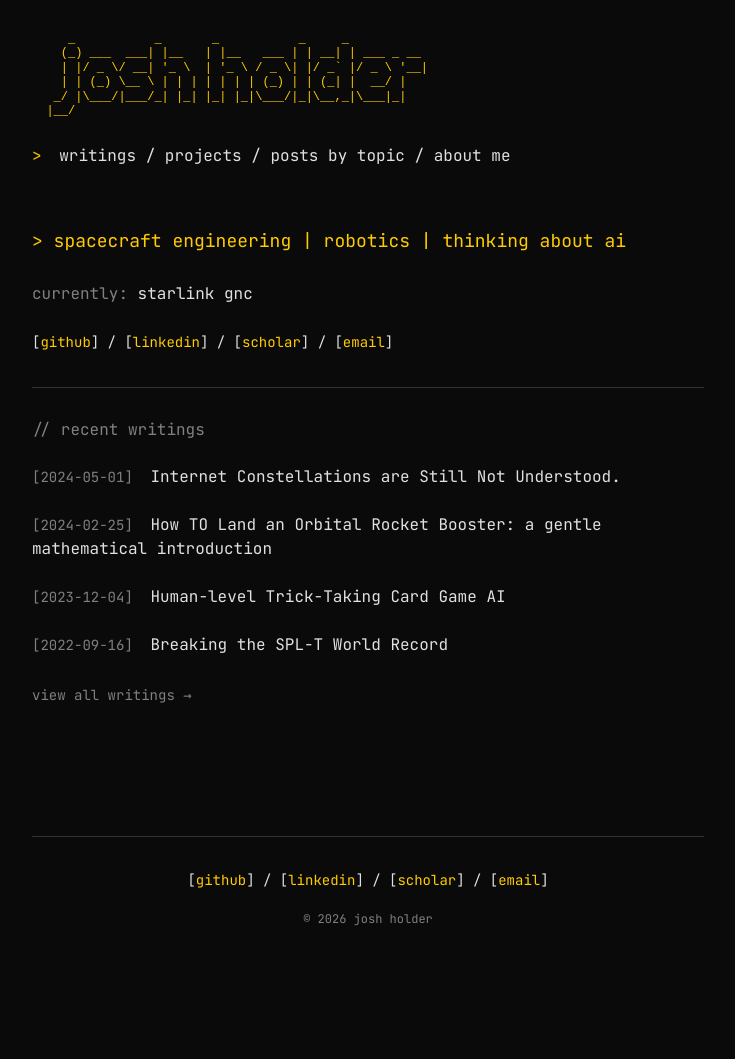
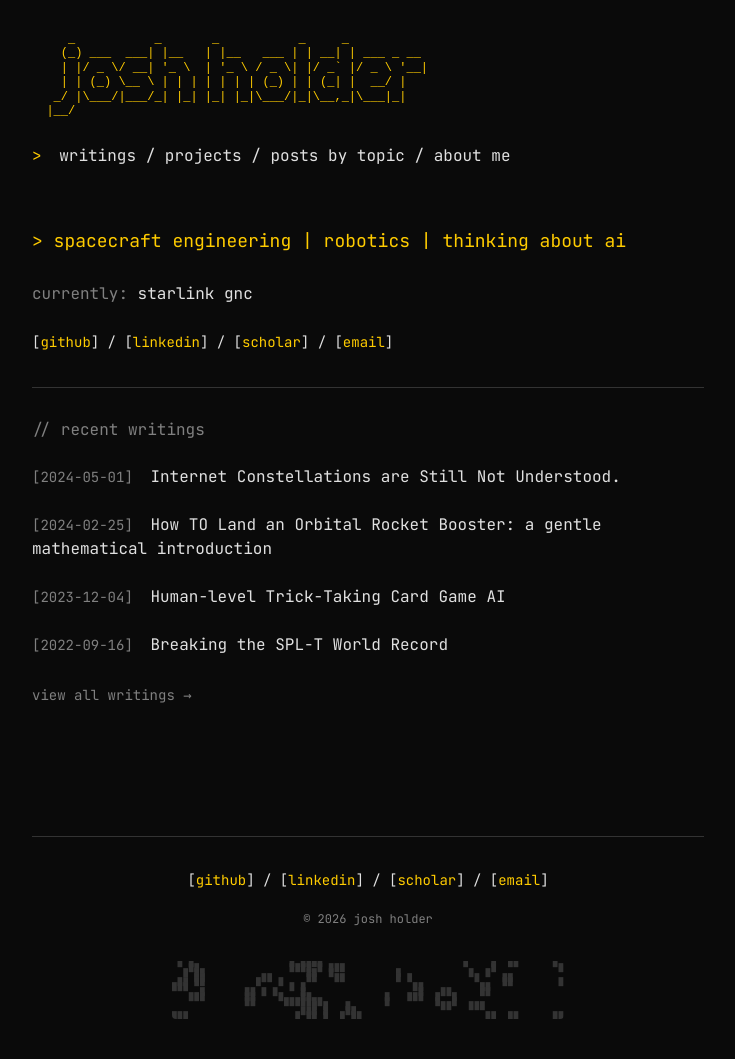
Before and after one commit to josh-holder/josh-holder.github.io, a Jekyll site: the page built from index.html, in a window 1280 px wide. Shown: the whole page, without its empty margins (272-1007 px from the left). Built offline with Jekyll 4.4.1, drawn with Linux system fonts in a browser that asks for light colours; before the commit the page ends 985 px from its top, so only the background shows below that; part of the change alters nothing that is shown.

Commit message:
add Conway's Game of Life animation to footer
ASCII-style cellular automaton running continuously at bottom of pages:
- 70x12 grid updating every 180ms
- Subtle gray color to not distract from content
- Toroidal wrapping at edges
- Click to reset, auto-resets if population dies
- Pauses when tab not visible to save CPU

Co-Authored-By: Claude Opus 4.5 <noreply@anthropic.com>

```diff
--- a/_includes/footer.html
+++ b/_includes/footer.html
@@ -9,4 +9,10 @@
     </p>
     <p class="copyright">&copy; {{ site.time | date: '%Y' }} {{ site.author.name }}</p>
   </div>
+
+  <div class="life-container">
+    <pre id="life-canvas" title="click to reset"></pre>
+  </div>
 </footer>
+
+<script src="{{ '/assets/js/life.js' | relative_url }}"></script>
--- a/_sass/_layout.scss
+++ b/_sass/_layout.scss
@@ -72,6 +72,31 @@
 .copyright {
   color: $muted-color;
   font-size: $font-size-smaller;
+}
+
+// Game of Life
+.life-container {
+  margin-top: $spacing-lg;
+  text-align: center;
+  overflow: hidden;
+
+  #life-canvas {
+    display: inline-block;
+    margin: 0;
+    padding: 0;
+    background: none;
+    border: none;
+    font-size: 0.5rem;
+    line-height: 0.6;
+    color: $border-color;
+    cursor: pointer;
+    user-select: none;
+    letter-spacing: 0.1em;
+
+    @media (max-width: $breakpoint-sm) {
+      font-size: 0.35rem;
+    }
+  }
 }
 
 // Home page
--- /dev/null
+++ b/assets/js/life.js
@@ -0,0 +1,118 @@
+// Conway's Game of Life - ASCII style
+(function() {
+  const CELL_ALIVE = '█';
+  const CELL_DEAD = ' ';
+  const COLS = 70;
+  const ROWS = 12;
+  const INTERVAL = 180; // ms between generations
+
+  let grid = [];
+  let container = null;
+  let running = false;
+
+  // Initialize with random state
+  function init() {
+    grid = [];
+    for (let y = 0; y < ROWS; y++) {
+      grid[y] = [];
+      for (let x = 0; x < COLS; x++) {
+        grid[y][x] = Math.random() < 0.3 ? 1 : 0;
+      }
+    }
+  }
+
+  // Count live neighbors (toroidal wrapping)
+  function countNeighbors(x, y) {
+    let count = 0;
+    for (let dy = -1; dy <= 1; dy++) {
+      for (let dx = -1; dx <= 1; dx++) {
+        if (dx === 0 && dy === 0) continue;
+        const nx = (x + dx + COLS) % COLS;
+        const ny = (y + dy + ROWS) % ROWS;
+        count += grid[ny][nx];
+      }
+    }
+    return count;
+  }
+
+  // Compute next generation
+  function step() {
+    const newGrid = [];
+    for (let y = 0; y < ROWS; y++) {
+      newGrid[y] = [];
+      for (let x = 0; x < COLS; x++) {
+        const neighbors = countNeighbors(x, y);
+        const alive = grid[y][x];
+        // Rules: alive with 2-3 neighbors survives, dead with 3 neighbors born
+        newGrid[y][x] = alive ? (neighbors === 2 || neighbors === 3 ? 1 : 0) : (neighbors === 3 ? 1 : 0);
+      }
+    }
+    grid = newGrid;
+  }
+
+  // Render grid to ASCII
+  function render() {
+    if (!container) return;
+    let output = '';
+    for (let y = 0; y < ROWS; y++) {
+      for (let x = 0; x < COLS; x++) {
+        output += grid[y][x] ? CELL_ALIVE : CELL_DEAD;
+      }
+      if (y < ROWS - 1) output += '\n';
+    }
+    container.textContent = output;
+  }
+
+  // Check if grid is static or empty
+  function isStagnant() {
+    let alive = 0;
+    for (let y = 0; y < ROWS; y++) {
+      for (let x = 0; x < COLS; x++) {
+        alive += grid[y][x];
+      }
+    }
+    return alive < 5; // Reset if too few cells
+  }
+
+  // Main loop
+  function loop() {
+    if (!running) return;
+    step();
+    if (isStagnant()) init();
+    render();
+    setTimeout(loop, INTERVAL);
+  }
+
+  // Start when DOM ready
+  function start() {
+    container = document.getElementById('life-canvas');
+    if (!container) return;
+
+    init();
+    render();
+    running = true;
+    setTimeout(loop, INTERVAL);
+
+    // Pause when tab not visible (saves CPU)
+    document.addEventListener('visibilitychange', function() {
+      if (document.hidden) {
+        running = false;
+      } else {
+        running = true;
+        loop();
+      }
+    });
+
+    // Click to reset
+    container.addEventListener('click', function() {
+      init();
+      render();
+    });
+  }
+
+  if (document.readyState === 'loading') {
+    document.addEventListener('DOMContentLoaded', start);
+  } else {
+    start();
+  }
+})();
```
